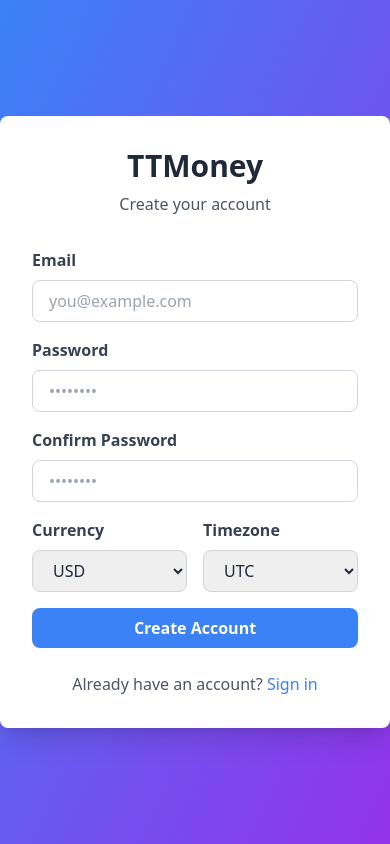
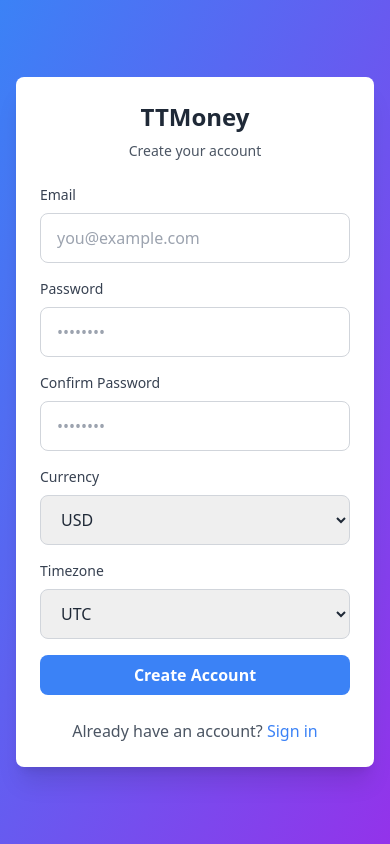
Before and after one commit to GuyGuy1507/TTmoney, a Next.js app in the folder apps/frontend/: page /register in a window 390 px wide. Built offline with nearby package versions, Linux system fonts and the light colour scheme.

Commit message:
Improve mobile layout for login/register pages

```diff
--- a/apps/frontend/src/app/login/page.tsx
+++ b/apps/frontend/src/app/login/page.tsx
@@ -30,25 +30,25 @@ export default function LoginPage() {
   };
 
   return (
-    <div className="min-h-screen flex items-center justify-center bg-gradient-to-br from-blue-500 to-purple-600">
-      <div className="bg-white rounded-lg shadow-xl p-8 w-full max-w-md">
-        <h1 className="text-3xl font-bold text-center text-gray-800 mb-2">TTMoney</h1>
-        <p className="text-center text-gray-600 mb-8">Manage your expenses smartly</p>
+    <div className="min-h-screen flex items-center justify-center bg-gradient-to-br from-blue-500 to-purple-600 px-4 py-8">
+      <div className="bg-white rounded-lg shadow-xl p-6 sm:p-8 w-full max-w-md">
+        <h1 className="text-2xl sm:text-3xl font-bold text-center text-gray-800 mb-2">TTMoney</h1>
+        <p className="text-center text-gray-600 mb-6 sm:mb-8 text-sm sm:text-base">Manage your expenses smartly</p>
 
-        <form onSubmit={handleSubmit} className="space-y-4">
+        <form onSubmit={handleSubmit} className="space-y-4 sm:space-y-6">
           {error && (
-            <div className="bg-red-100 border border-red-400 text-red-700 px-4 py-3 rounded">
+            <div className="bg-red-100 border border-red-400 text-red-700 px-4 py-3 rounded text-sm">
               {error}
             </div>
           )}
 
           <div>
-            <label className="block text-gray-700 font-semibold mb-2">Email</label>
+            <label className="block text-gray-700 font-medium mb-2 text-sm sm:text-base">Email</label>
             <input
               type="email"
               value={email}
               onChange={(e) => setEmail(e.target.value)}
-              className="w-full px-4 py-2 border border-gray-300 rounded-lg focus:outline-none focus:ring-2 focus:ring-blue-500"
+              className="w-full px-4 py-3 border border-gray-300 rounded-lg focus:outline-none focus:ring-2 focus:ring-blue-500 text-base"
               placeholder="you@example.com"
               required
               autoComplete="email"
@@ -56,12 +56,12 @@ export default function LoginPage() {
           </div>
 
           <div>
-            <label className="block text-gray-700 font-semibold mb-2">Password</label>
+            <label className="block text-gray-700 font-medium mb-2 text-sm sm:text-base">Password</label>
             <input
               type="password"
               value={password}
               onChange={(e) => setPassword(e.target.value)}
-              className="w-full px-4 py-2 border border-gray-300 rounded-lg focus:outline-none focus:ring-2 focus:ring-blue-500"
+              className="w-full px-4 py-3 border border-gray-300 rounded-lg focus:outline-none focus:ring-2 focus:ring-blue-500 text-base"
               placeholder="••••••••"
               required
               autoComplete="current-password"
--- a/apps/frontend/src/app/register/page.tsx
+++ b/apps/frontend/src/app/register/page.tsx
@@ -39,25 +39,25 @@ export default function RegisterPage() {
   };
 
   return (
-    <div className="min-h-screen flex items-center justify-center bg-gradient-to-br from-blue-500 to-purple-600">
-      <div className="bg-white rounded-lg shadow-xl p-8 w-full max-w-md">
-        <h1 className="text-3xl font-bold text-center text-gray-800 mb-2">TTMoney</h1>
-        <p className="text-center text-gray-600 mb-8">Create your account</p>
+    <div className="min-h-screen flex items-center justify-center bg-gradient-to-br from-blue-500 to-purple-600 px-4 py-8">
+      <div className="bg-white rounded-lg shadow-xl p-6 sm:p-8 w-full max-w-md">
+        <h1 className="text-2xl sm:text-3xl font-bold text-center text-gray-800 mb-2">TTMoney</h1>
+        <p className="text-center text-gray-600 mb-6 sm:mb-8 text-sm sm:text-base">Create your account</p>
 
-        <form onSubmit={handleSubmit} className="space-y-4">
+        <form onSubmit={handleSubmit} className="space-y-4 sm:space-y-6">
           {error && (
-            <div className="bg-red-100 border border-red-400 text-red-700 px-4 py-3 rounded">
+            <div className="bg-red-100 border border-red-400 text-red-700 px-4 py-3 rounded text-sm">
               {error}
             </div>
           )}
 
           <div>
-            <label className="block text-gray-700 font-semibold mb-2">Email</label>
+            <label className="block text-gray-700 font-medium mb-2 text-sm sm:text-base">Email</label>
             <input
               type="email"
               value={email}
               onChange={(e) => setEmail(e.target.value)}
-              className="w-full px-4 py-2 border border-gray-300 rounded-lg focus:outline-none focus:ring-2 focus:ring-blue-500"
+              className="w-full px-4 py-3 border border-gray-300 rounded-lg focus:outline-none focus:ring-2 focus:ring-blue-500 text-base"
               placeholder="you@example.com"
               required
               autoComplete="email"
@@ -65,12 +65,12 @@ export default function RegisterPage() {
           </div>
 
           <div>
-            <label className="block text-gray-700 font-semibold mb-2">Password</label>
+            <label className="block text-gray-700 font-medium mb-2 text-sm sm:text-base">Password</label>
             <input
               type="password"
               value={password}
               onChange={(e) => setPassword(e.target.value)}
-              className="w-full px-4 py-2 border border-gray-300 rounded-lg focus:outline-none focus:ring-2 focus:ring-blue-500"
+              className="w-full px-4 py-3 border border-gray-300 rounded-lg focus:outline-none focus:ring-2 focus:ring-blue-500 text-base"
               placeholder="••••••••"
               required
               autoComplete="new-password"
@@ -78,25 +78,25 @@ export default function RegisterPage() {
           </div>
 
           <div>
-            <label className="block text-gray-700 font-semibold mb-2">Confirm Password</label>
+            <label className="block text-gray-700 font-medium mb-2 text-sm sm:text-base">Confirm Password</label>
             <input
               type="password"
               value={confirmPassword}
               onChange={(e) => setConfirmPassword(e.target.value)}
-              className="w-full px-4 py-2 border border-gray-300 rounded-lg focus:outline-none focus:ring-2 focus:ring-blue-500"
+              className="w-full px-4 py-3 border border-gray-300 rounded-lg focus:outline-none focus:ring-2 focus:ring-blue-500 text-base"
               placeholder="••••••••"
               required
               autoComplete="new-password"
             />
           </div>
 
-          <div className="grid grid-cols-2 gap-4">
+          <div className="grid grid-cols-1 sm:grid-cols-2 gap-4">
             <div>
-              <label className="block text-gray-700 font-semibold mb-2">Currency</label>
+              <label className="block text-gray-700 font-medium mb-2 text-sm sm:text-base">Currency</label>
               <select
                 value={currency}
                 onChange={(e) => setCurrency(e.target.value)}
-                className="w-full px-4 py-2 border border-gray-300 rounded-lg focus:outline-none focus:ring-2 focus:ring-blue-500"
+                className="w-full px-4 py-3 border border-gray-300 rounded-lg focus:outline-none focus:ring-2 focus:ring-blue-500 text-base"
               >
                 <option>USD</option>
                 <option>EUR</option>
@@ -107,11 +107,11 @@ export default function RegisterPage() {
             </div>
 
             <div>
-              <label className="block text-gray-700 font-semibold mb-2">Timezone</label>
+              <label className="block text-gray-700 font-medium mb-2 text-sm sm:text-base">Timezone</label>
               <select
                 value={timezone}
                 onChange={(e) => setTimezone(e.target.value)}
-                className="w-full px-4 py-2 border border-gray-300 rounded-lg focus:outline-none focus:ring-2 focus:ring-blue-500"
+                className="w-full px-4 py-3 border border-gray-300 rounded-lg focus:outline-none focus:ring-2 focus:ring-blue-500 text-base"
               >
                 <option>UTC</option>
                 <option>America/New_York</option>
```
